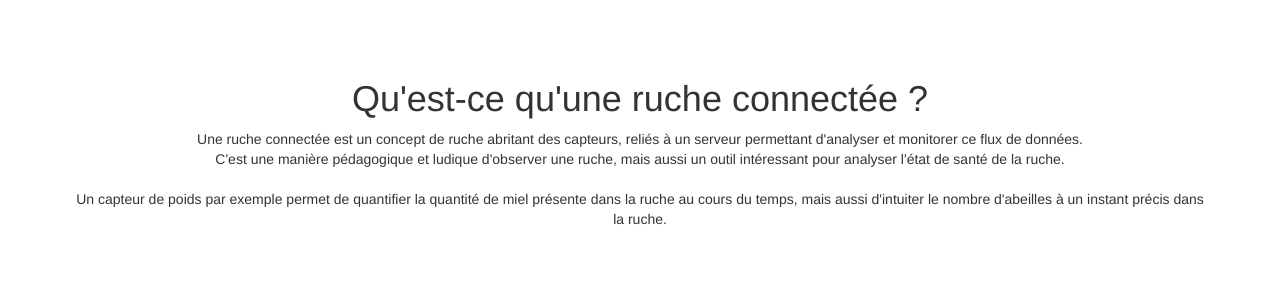
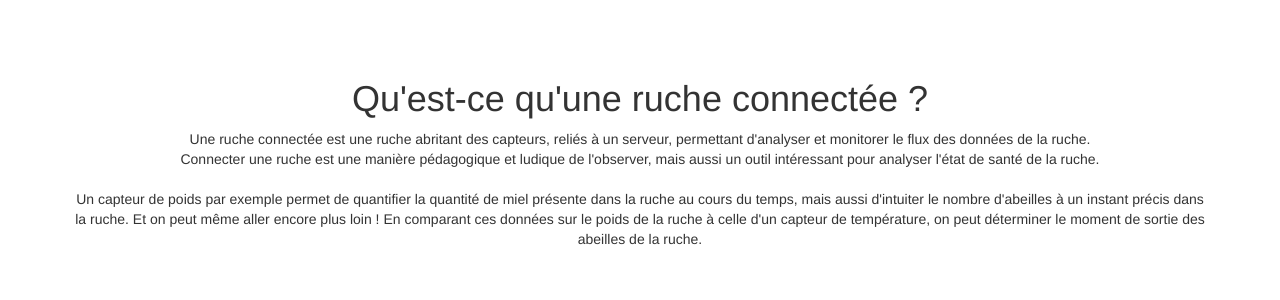
Before and after one commit to TyBeeProject/TyBeeWeb, a Django app: page /datas/hives/ in a window 1280 px wide. Shown: the part 91-391 px from the top of the page. Run offline with Django 3.2, Linux system fonts and the light colour scheme; data that the repository does not hold is empty; some libraries are stand-ins or nearby versions.

Commit message:
change presentation text

```diff
--- a/monitoring/templates/monitoring/seeHives.html
+++ b/monitoring/templates/monitoring/seeHives.html
@@ -27,8 +27,9 @@
       <div class="col-lg-12">
 	<h1>Qu'est-ce qu'une ruche connectée ?</h1>
 	<p>
-	  Une ruche connectée est un concept de ruche abritant des capteurs, reliés à un serveur permettant d'analyser et monitorer ce flux de données.<br/>C'est une manière pédagogique et ludique d'observer une ruche, mais aussi un outil intéressant pour analyser l'état de santé de la ruche.<br/><br/>
+	  Une ruche connectée est une ruche abritant des capteurs, reliés à un serveur, permettant d'analyser et monitorer le flux des données de la ruche.<br/>Connecter une ruche est une manière pédagogique et ludique de l'observer, mais aussi un outil intéressant pour analyser l'état de santé de la ruche.<br/><br/>
 	  Un capteur de poids par exemple permet de quantifier la quantité de miel présente dans la ruche au cours du temps, mais aussi d'intuiter le nombre d'abeilles à un instant précis dans la ruche.
+	  Et on peut même aller encore plus loin ! En comparant ces données sur le poids de la ruche à celle d'un capteur de température, on peut déterminer le moment de sortie des abeilles de la ruche.
 	</p>
       </div>
     </div>
```
